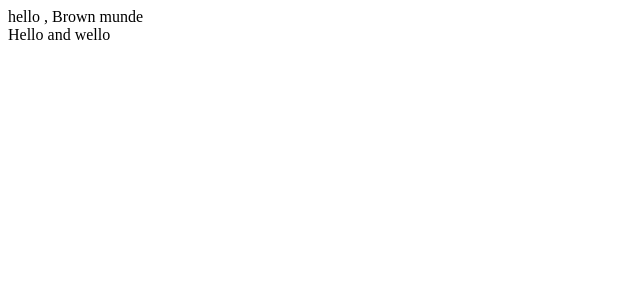
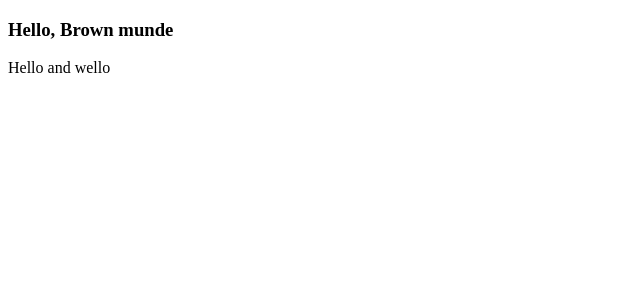
Before and after one commit to indresh44/react-hooks-intro, a React (Create React App) app: page / in a window 1280 px wide. Shown: the top 300 px of the page, without its empty margins (0-640 px from the left). Built offline with nearby package versions, Linux system fonts and the light colour scheme.

Commit message:
using Context with useContext Hooks

```diff
--- a/src/contextAndReducer/Display.js
+++ b/src/contextAndReducer/Display.js
@@ -1,12 +1,17 @@
-import React from "react";
+import React, { useContext } from "react";
 import { UserContext } from "./Home";
 
 export default function Display() {
+  const username = useContext(UserContext);
+
   return (
     <div>
-      <UserContext.Consumer>
+      {/* Accessing state without Hooks:- */}
+      {/* <UserContext.Consumer>
         {(value) => <div>hello , {value}</div>}
-      </UserContext.Consumer>
+      </UserContext.Consumer> */}
+      {/* Accessing State using useContext Hooks */}
+      <h3>Hello, {username}</h3>
       Hello and wello
     </div>
   );
```
